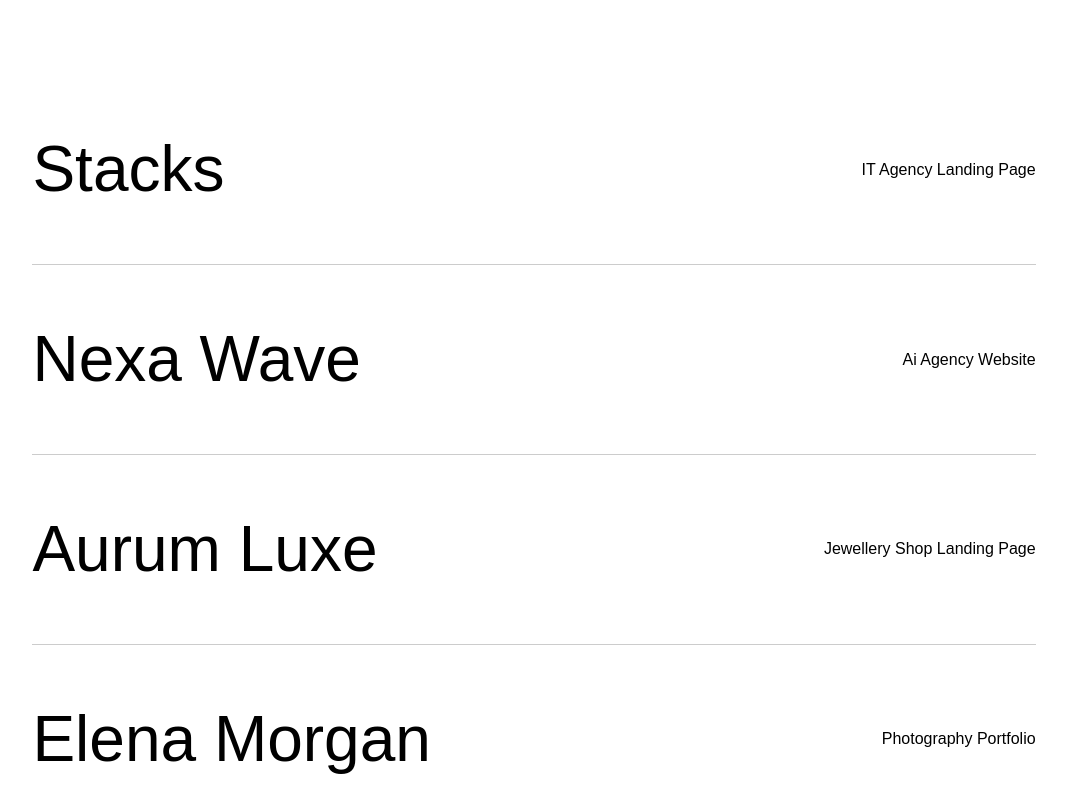
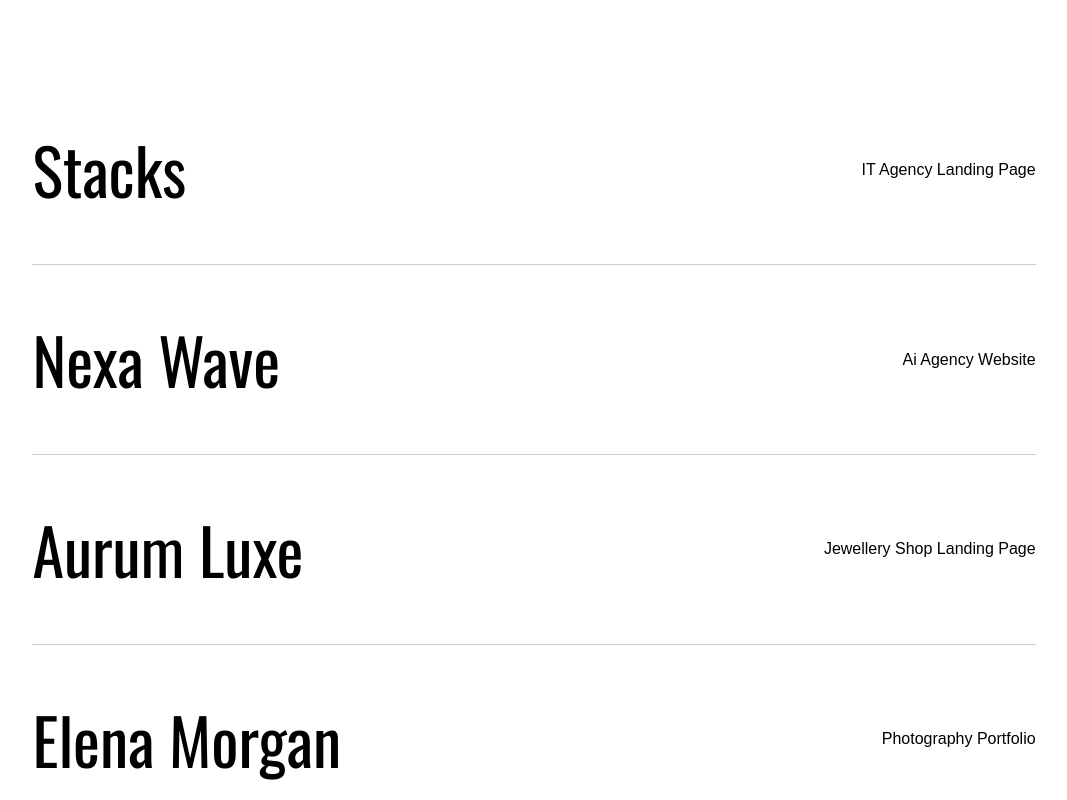
Before and after one commit to prateek15000/vyxis-ai-protfolio, a React (Vite) app: page / in a window 1280 px wide. Shown: the part 1320-2120 px from the top of the page, without its empty margins (106-1173 px from the left). Built offline with nearby package versions, Linux system fonts and the light colour scheme.

Commit message:
Update projectRow h2 font-family to Oswald for consistency

```diff
--- a/src/Components/Home-Page/Work-Section/work.module.css
+++ b/src/Components/Home-Page/Work-Section/work.module.css
@@ -76,7 +76,7 @@ button:active {
 .projectRow h2 {
   font-size: 4rem;
   font-weight: 400;
-  font-family: "Poppins", sans-serif;
+  font-family: "Oswald", sans-serif;
   color: #000;
   margin: 0;
 }
```
